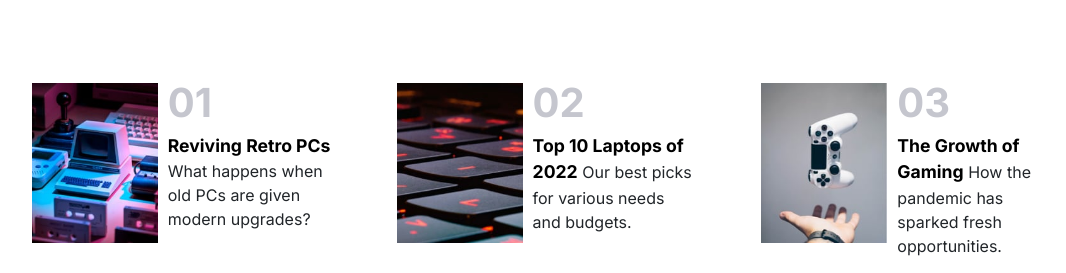
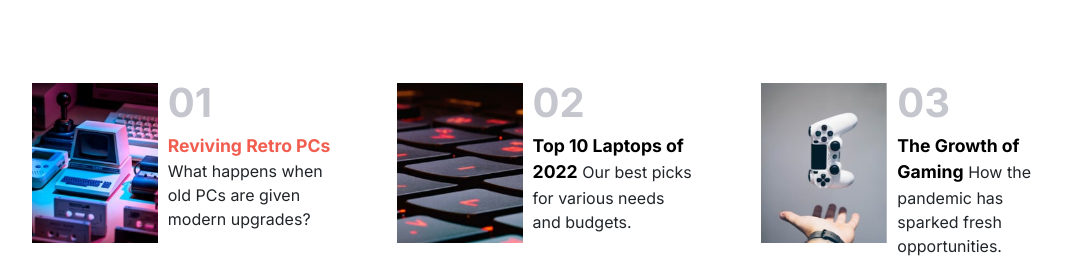
Before and after one commit to etimexo/News-homepage, a plain HTML site: page index.html in a window 1280 px wide. In both pictures the pointer is over the element "Reviving Retro PCs". Shown: the part 748-1021 px from the top of the page, without its empty margins (110-1176 px from the left). Drawn offline with nearby package versions, Linux system fonts and the light colour scheme.

Commit message:
Update css file

```diff
--- a/style.css
+++ b/style.css
@@ -4,9 +4,6 @@
     padding: 0;
     box-sizing: border-box;
     font-family: 'Inter', sans-serif;
-}
-body {
-
 }
 main {
   margin: 30px auto;
@@ -39,7 +36,10 @@ ul {
   padding-top: 10px;
   padding-bottom: 10px;
 }
-
+.row2 .col .span2:hover, .row2 .col .span2:focus {
+  color: hsl(5, 85%, 63%);
+  cursor: pointer;
+}
 @media (max-width: 991px) {
   main {
     width: 80%;
```
